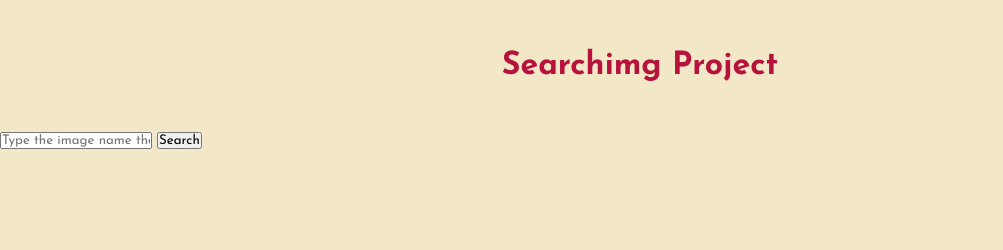
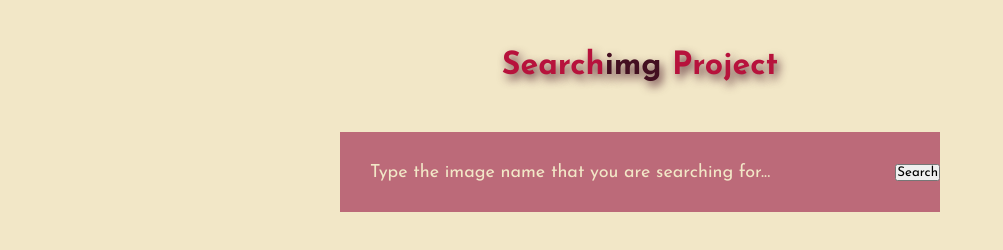
Before and after one commit to Reis567/search_img, a plain HTML site: page index.html in a window 1280 px wide. Shown: the whole page, without its empty margins (0-1003 px from the left). Drawn offline with Linux system fonts and the light colour scheme.

Commit message:
Input and title shadow

```diff
--- a/index.html
+++ b/index.html
@@ -10,7 +10,7 @@
     <title>Searchimg </title>
 </head>
 <body>
-    <h1>Searchimg Project</h1>
+    <h1>Search<span class="title">img</span>  Project</h1>
 
     <form action="" id="search-form">
         <input type="text" id="search-box" placeholder="Type the image name that you are searching for...">
--- a/style.css
+++ b/style.css
@@ -4,18 +4,55 @@
     font-family: 'Josefin Sans', sans-serif;
     box-sizing: border-box;
 }
-:root{
+:root {
     --primary-color: #f2e7c7;
     --secondary-color: #b7123c;
+    --tertiary-color: #bc6a79; /* Variação mais clara da cor secundária */
+    --quaternary-color: #430f21; /* Cor complementar da terciária */
+    --shadow:3px 5px 10px #430f21cc;
 }
+
 
 body{
     background: var(--primary-color);
     color: var(--secondary-color);
 }
 
-h1{
+h1 {
     text-align: center;
-    margin: 50px auto 50px;
+    margin: 50px auto;
     text-transform: capitalize;
+    text-shadow: var(--shadow);
 }
+
+
+h1 .title{
+    color: var(--quaternary-color);
+    font-weight: bold;
+}
+
+form{
+    width: 90%;
+    max-width: 600px;
+    margin: auto;
+    height: 80px;
+    background: var(--tertiary-color);
+    display: flex;
+    align-items: center;
+
+}
+
+form input {
+    flex: 1;
+    height: 100%;
+    border: 0;
+    outline: 0;
+    background: transparent;
+    color: #fff;
+    font-size: 18px;
+    padding: 0 30px;
+}
+
+form input::placeholder {
+    color: var(--primary-color);
+}
```
